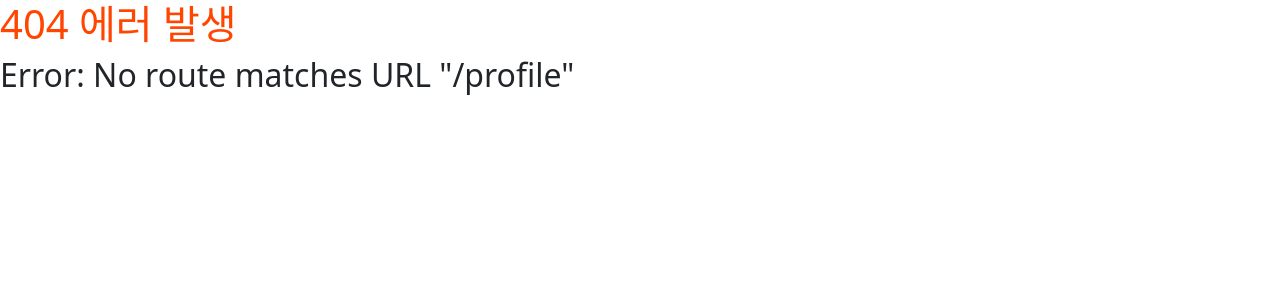
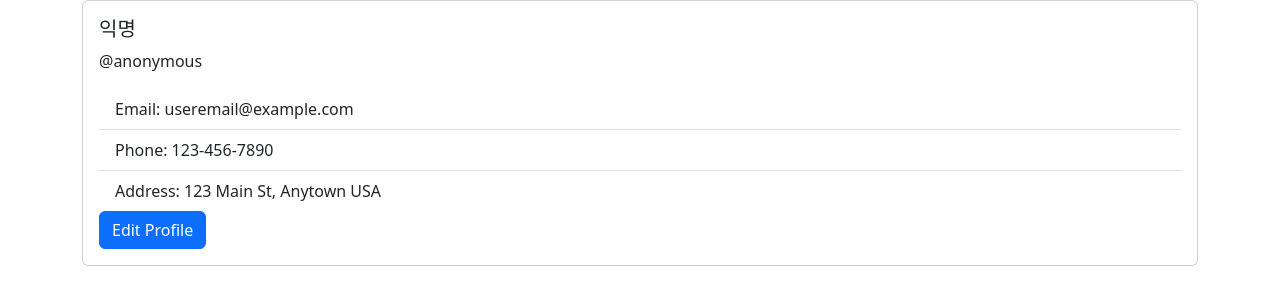
Before and after one commit to whatiiiii/kosmo-proj-final, a React (Vite) app in the folder frontend/: page /profile in a window 1280 px wide. Before the commit this address had no page. Shown: the top 304 px of the page. Built offline with nearby package versions, Linux system fonts and the light colour scheme.

Commit message:
Implement user storage

```diff
--- /dev/null
+++ b/frontend/src/api/user.ts
@@ -0,0 +1,24 @@
+import { createContext, useContext } from "react";
+import type { Dispatch, SetStateAction } from "react";
+
+export type User = {
+  id: string;
+  name: string;
+  birth?: string;
+  loc?: string;
+  sex?: "Male" | "Female" | "Other";
+} | null;
+
+export const UserContext = createContext<User>(null);
+export const SetUserContext = createContext<
+  Dispatch<SetStateAction<User>> | undefined
+>(undefined);
+
+export function useUser(): [User, Dispatch<SetStateAction<User>>] {
+  const user = useContext(UserContext);
+  const setUser = useContext(SetUserContext);
+  if (!setUser) {
+    throw new Error("useUser must be used within a UserProvider");
+  }
+  return [user, setUser];
+}
--- a/frontend/src/components/Feed.tsx
+++ b/frontend/src/components/Feed.tsx
@@ -1,4 +1,27 @@
+import { Button } from "react-bootstrap";
+import { useUser } from "../api/user";
+
 function Feed() {
-  return "여기는 피드";
+  const [, setUser] = useUser();
+  function doLogout() {
+    localStorage.removeItem("user");
+    setUser(null);
+    location.href = "/";
+  }
+  return (
+    <div>
+      <h1>Feed</h1>
+      <p>
+        <Button href="/profile" variant="primary">
+          프로필
+        </Button>
+      </p>
+      <p>
+        <Button variant="danger" onClick={doLogout}>
+          로그아웃
+        </Button>
+      </p>
+    </div>
+  );
 }
 export default Feed;
--- a/frontend/src/components/MainPage.tsx
+++ b/frontend/src/components/MainPage.tsx
@@ -2,6 +2,7 @@ import { useState } from "react";
 import Button from "react-bootstrap/Button";
 import Modal from "react-bootstrap/Modal";
 import { Form } from "react-bootstrap";
+import { useUser } from "../api/user";
 
 function MainPage() {
   const [showLogin, setShowLogin] = useState(false);
@@ -14,11 +15,21 @@ function MainPage() {
   const [loginId, setloginId] = useState("");
   const [loginPwd, setloginPwd] = useState("");
 
-  const handleCloseLogin = () => setShowLogin(false);
-  const handleShowLogin = () => setShowLogin(true);
+  const [, setUser] = useUser();
 
-  const handleCloseSignup = () => setShowSignup(false);
-  const handleShowSignup = () => setShowSignup(true);
+  const handleCloseLogin = () => {
+    setShowLogin(false);
+  };
+  const handleShowLogin = () => {
+    setShowLogin(true);
+  };
+
+  const handleCloseSignup = () => {
+    setShowSignup(false);
+  };
+  const handleShowSignup = () => {
+    setShowSignup(true);
+  };
 
   function doLogin() {
     const params = {
@@ -38,6 +49,14 @@ function MainPage() {
       })
       .then((json) => {
         if (json === true) {
+          const user = {
+            id: loginId,
+            // TODO: get properties from server
+            name: "test",
+          };
+          localStorage.setItem("user", JSON.stringify(user));
+          setUser(user);
+
           alert(`환영합니다. ${loginId}님!`);
           location.href = "/feed";
         } else {
@@ -71,6 +90,7 @@ function MainPage() {
       .then((response) => {
         if (response.ok) {
           alert("회원가입이 완료 되었습니다.");
+          handleCloseSignup();
         }
       })
       .catch((err) => {
@@ -88,6 +108,10 @@ function MainPage() {
         Sign up
       </Button>
 
+      <Button href="/profile" variant="primary">
+        프로필
+      </Button>
+
       <Modal show={showLogin} onHide={handleCloseLogin}>
         <Modal.Header closeButton>
           <Modal.Title>Pinterest에 오신 것을 환영합니다!</Modal.Title>
@@ -99,7 +123,9 @@ function MainPage() {
               type="text"
               placeholder="test"
               value={loginId}
-              onChange={(e) => setloginId(e.target.value)}
+              onChange={(e) => {
+                setloginId(e.target.value);
+              }}
             />
             <label htmlFor="floatingInputCustom">ID</label>
           </Form.Floating>
@@ -109,7 +135,9 @@ function MainPage() {
               type="password"
               placeholder="pass"
               value={loginPwd}
-              onChange={(e) => setloginPwd(e.target.value)}
+              onChange={(e) => {
+                setloginPwd(e.target.value);
+              }}
             />
             <label htmlFor="floatingPasswordCustom">Password</label>
           </Form.Floating>
@@ -132,7 +160,9 @@ function MainPage() {
               type="text"
               placeholder="name@example.com"
               value={signupId}
-              onChange={(e) => setSignupId(e.target.value)}
+              onChange={(e) => {
+                setSignupId(e.target.value);
+              }}
             />
             <label htmlFor="floatingInputCustom">아이디</label>
           </Form.Floating>
@@ -142,7 +172,9 @@ function MainPage() {
               type="password"
               placeholder="Password"
               value={signupPwd}
-              onChange={(e) => setSignupPwd(e.target.value)}
+              onChange={(e) => {
+                setSignupPwd(e.target.value);
+              }}
             />
             <label htmlFor="floatingPasswordCustom">비밀번호</label>
           </Form.Floating>
@@ -152,7 +184,9 @@ function MainPage() {
               type="text"
               placeholder="text"
               value={signupName}
-              onChange={(e) => setSignupName(e.target.value)}
+              onChange={(e) => {
+                setSignupName(e.target.value);
+              }}
             />
             <label htmlFor="floatingInputCustom">이름</label>
           </Form.Floating>
@@ -162,7 +196,9 @@ function MainPage() {
               type="date"
               placeholder="name@example.com"
               value={signupDate}
-              onChange={(e) => setSignupDate(e.target.value)}
+              onChange={(e) => {
+                setSignupDate(e.target.value);
+              }}
             />
             <label htmlFor="floatingInputCustom">생년월일</label>
           </Form.Floating>
--- /dev/null
+++ b/frontend/src/components/UserProfile.tsx
@@ -0,0 +1,31 @@
+import { Container, Row, Col, Card, ListGroup, Button } from "react-bootstrap";
+import { useUser } from "../api/user";
+
+function UserProfile() {
+  const [user] = useUser();
+
+  return (
+    <Container>
+      <Row>
+        <Col>
+          <Card>
+            <Card.Body>
+              <Card.Title>{user ? user.name : "익명"}</Card.Title>
+              <Card.Text>@{user ? user.id : "anonymous"}</Card.Text>
+              <ListGroup variant="flush">
+                <ListGroup.Item>Email: useremail@example.com</ListGroup.Item>
+                <ListGroup.Item>Phone: 123-456-7890</ListGroup.Item>
+                <ListGroup.Item>
+                  Address: 123 Main St, Anytown USA
+                </ListGroup.Item>
+              </ListGroup>
+              <Button>Edit Profile</Button>
+            </Card.Body>
+          </Card>
+        </Col>
+      </Row>
+    </Container>
+  );
+}
+
+export default UserProfile;
--- /dev/null
+++ b/frontend/src/components/UserProvider.tsx
@@ -0,0 +1,19 @@
+import { useState, type ReactNode } from "react";
+import { User, SetUserContext, UserContext } from "../api/user";
+
+export function UserProvider({ children }: { children: ReactNode }) {
+  let _user: User = null;
+  const storedUser = JSON.parse(localStorage.getItem("user") ?? "null") as User;
+  if (storedUser) {
+    _user = storedUser;
+  }
+  const [user, setUser] = useState<User>(_user);
+
+  return (
+    <UserContext.Provider value={user}>
+      <SetUserContext.Provider value={setUser}>
+        {children}
+      </SetUserContext.Provider>
+    </UserContext.Provider>
+  );
+}
--- a/frontend/src/main.tsx
+++ b/frontend/src/main.tsx
@@ -3,7 +3,7 @@ import ReactDOM from "react-dom/client";
 // import App from "./components/App.tsx";
 import "bootstrap/dist/css/bootstrap.min.css";
 //import "./index.css";
-import { createBrowserRouter, RouterProvider } from "react-router-dom";
+import { createBrowserRouter, Outlet, RouterProvider } from "react-router-dom";
 import TestPage from "./components/TestPage.tsx";
 import ErrorPage from "./components/ErrorPage.tsx";
 import OmokBoard from "./components/OmokBoard.tsx";
@@ -13,13 +13,23 @@ import PinLayout from "./components/Pinlayout.tsx";
 import Imageprac from "./components/Imageprac.tsx";
 import MainPage from "./components/MainPage.tsx";
 import Feed from "./components/Feed.tsx";
+import UserProfile from "./components/UserProfile.tsx";
+import { UserProvider } from "./components/UserProvider.tsx";
 
 const router = createBrowserRouter(
   [
     {
       path: "/",
+      element: (
+        <UserProvider>
+          <Outlet />
+        </UserProvider>
+      ),
+      // errorElement: <ErrorPage />,
+      children: [
+        {
+          index: true,
           element: <MainPage />,
-      errorElement: <ErrorPage />,
         },
         {
           path: "test",
@@ -49,6 +59,12 @@ const router = createBrowserRouter(
           path: "feed",
           element: <Feed />,
         },
+        {
+          path: "profile",
+          element: <UserProfile />,
+        },
+      ],
+    },
   ],
   { basename: "/" },
 );
```
Lines whose indentation alone changed are shown as unchanged.
